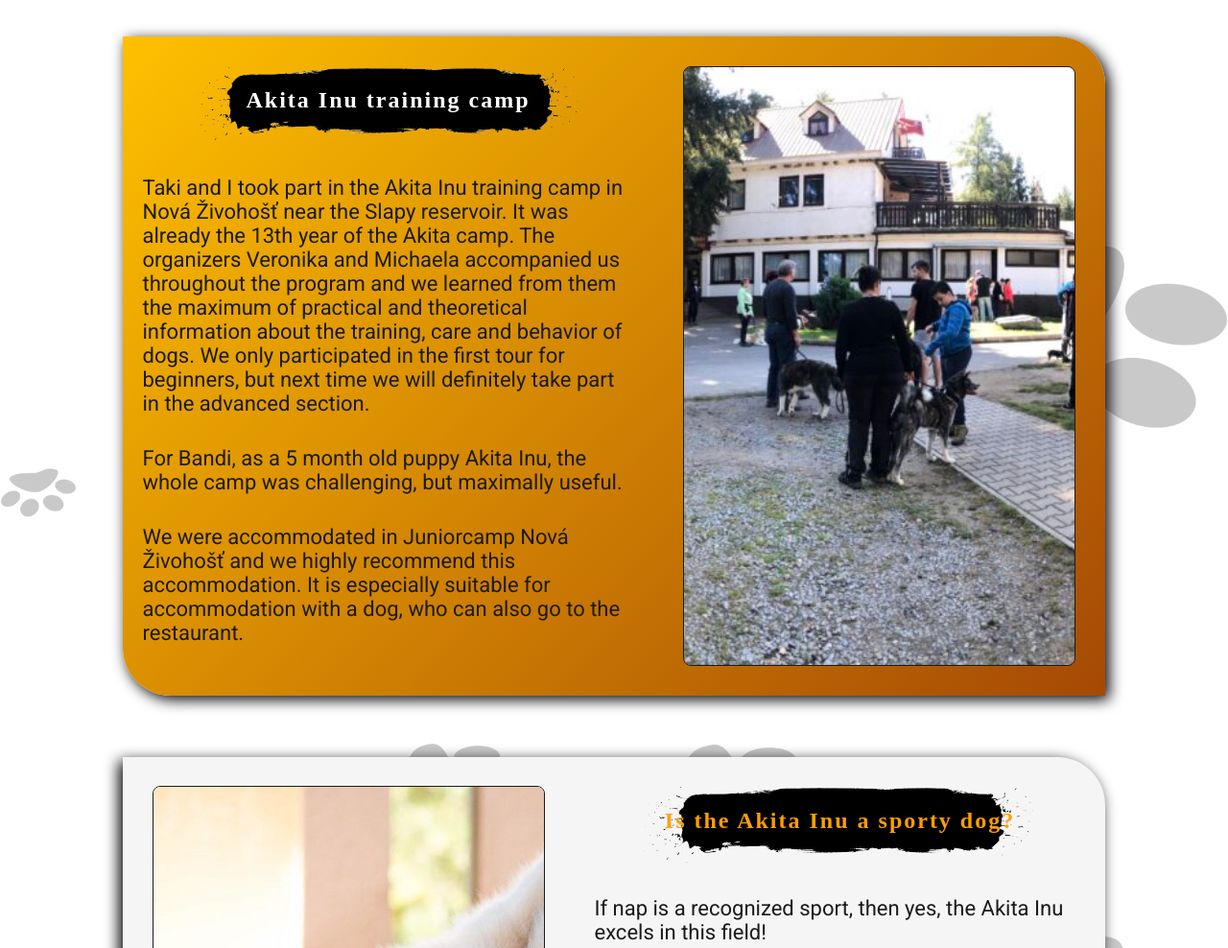
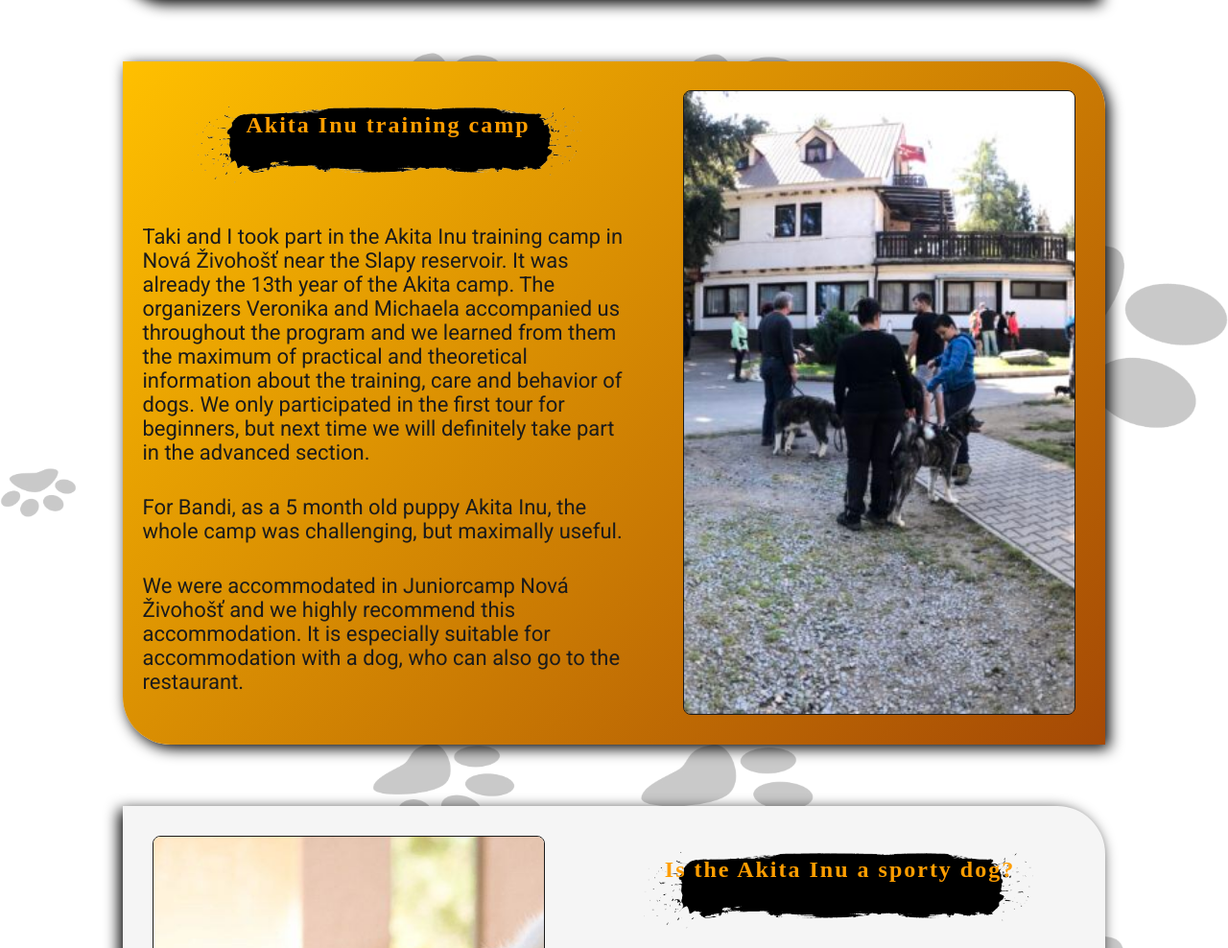
Before and after one commit to ZitaBalas/FINAL_PROJECT, a plain HTML site: page html/blog.html in a window 1280 px wide. Shown: the part 952-1940 px from the top of the page at 96% size. Drawn offline with Linux system fonts and the light colour scheme; a web font is replaced by a local one.

Commit message:
add class .title wrapper

```diff
--- a/styles/blog.css
+++ b/styles/blog.css
@@ -45,7 +45,7 @@ main h1 {
     background-size: 60%;
 }
 
-article h2 {
+.title-wrapper {
     margin-top: 0;
     background-image: url("../img/svg/Unbenannt-1-removebg-preview.png");
     background-size: 100%;
@@ -56,6 +56,6 @@ article h2 {
     line-height: 1.2;
 }
 
-section div:nth-of-type(2n) h2 {
+.title-wrapper:nth-child(2n) h2 {
     color: white;
 }
```
